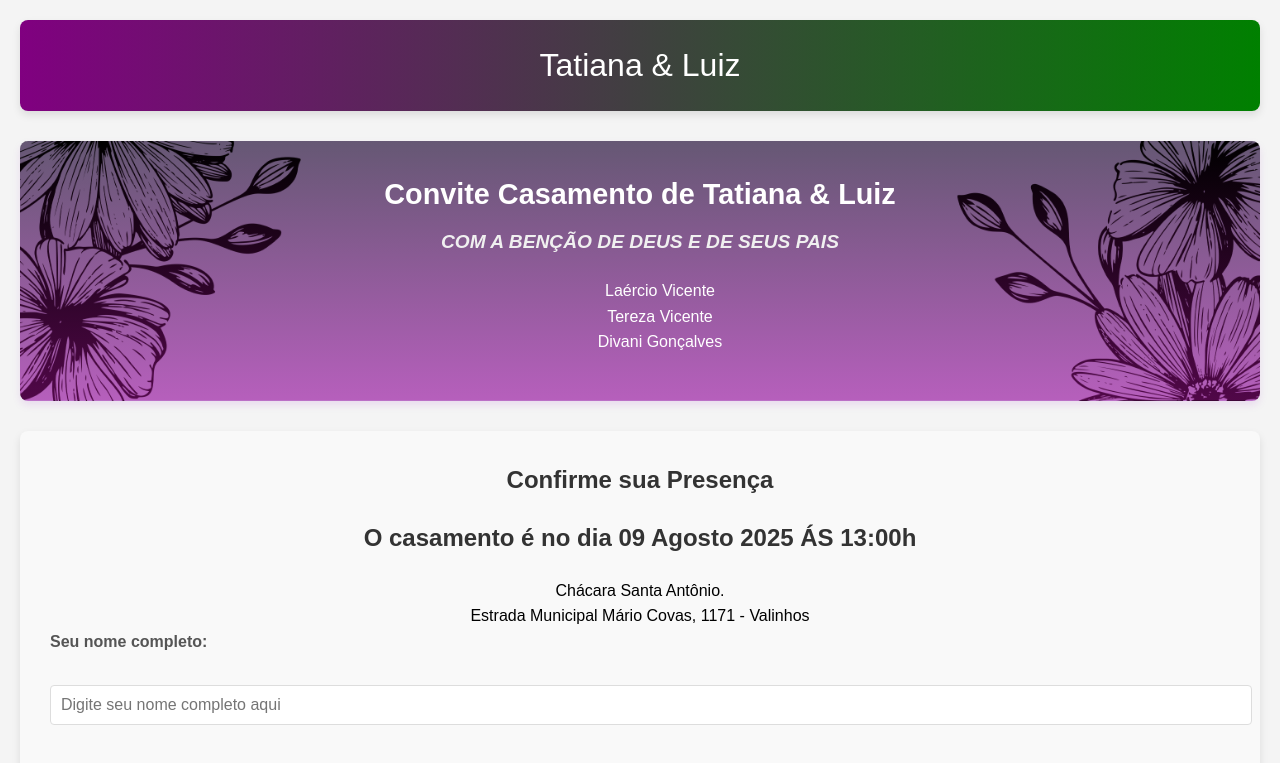
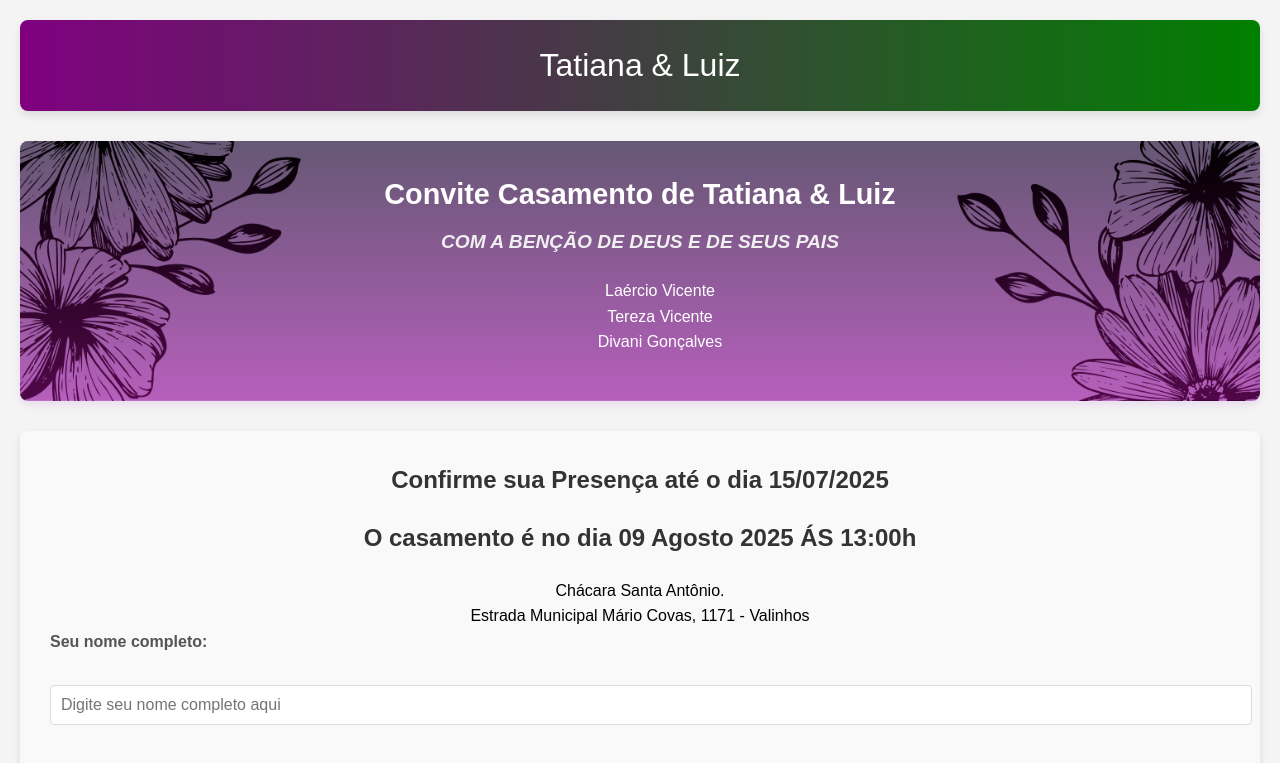
Before and after one commit to LuanPSX18/convite-casamento-tatiane-luiz, a website: page index.html in a window 1280 px wide. Shown: the top 763 px of the page. Drawn offline with Linux system fonts and the light colour scheme.

Commit message:
correção html

```diff
--- a/index.html
+++ b/index.html
@@ -29,7 +29,7 @@
     </main>
 
     <section>
-        <h2>Confirme sua Presença</h2>
+        <h2>Confirme sua Presença até o dia <strong>15/07/2025</strong></h2>
         <h2>O casamento é no dia 09 Agosto 2025 ÁS 13:00h</h2>
         <div class="local">
             <p>Chácara Santa Antônio.</p>
```
